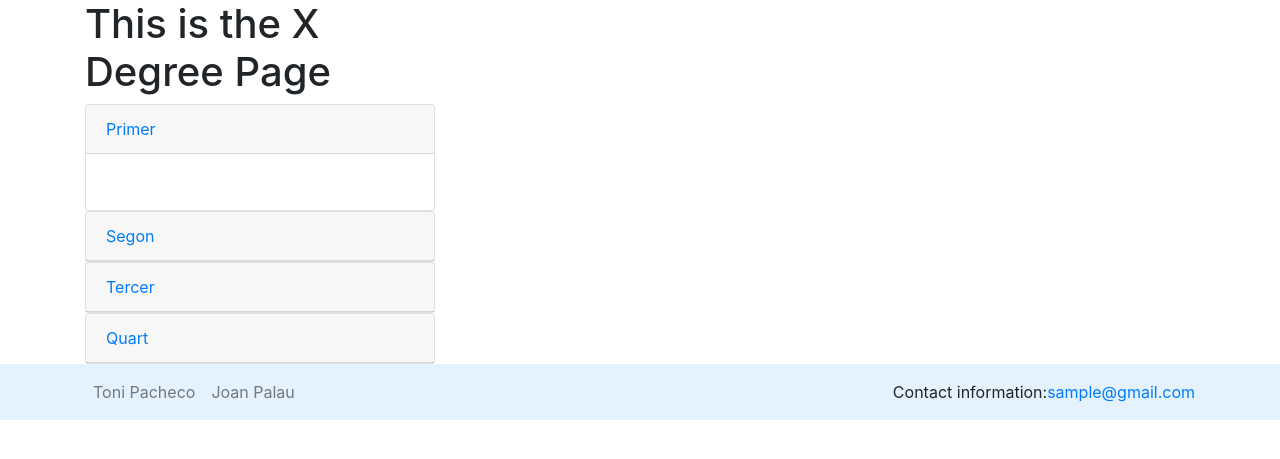
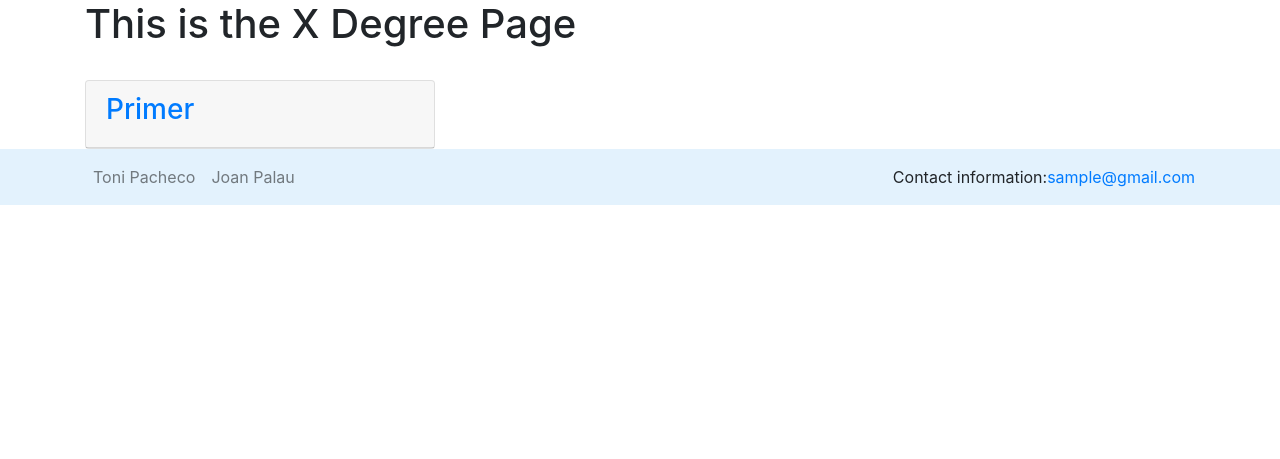
Before and after one commit to ToniPF/DegreeVoting, a Django app: template degree_voting/polls/templates/polls/degree_info.html in a window 1280 px wide. Shown: the part 56-515 px from the top of the page. Run offline with Django 3.2, Linux system fonts and the light colour scheme; the template is opened without the code that fills it: most values are stand-ins (such as "Sample title", 1, 10 or a date in 2020); some libraries are stand-ins or nearby versions.

```diff
--- a/degree_voting/polls/templates/polls/degree_info.html
+++ b/degree_voting/polls/templates/polls/degree_info.html
@@ -2,73 +2,44 @@
 {% block content%}
 
 <main role="main" class="container-fluid"></main>
+<h1>This is the X Degree Page</h1>
+<br />
     <div class="row">
+        {% regroup context|dictsort:"course" by course as course_list %}
         <div class="col-sm-4">
-            <h1>This is the X Degree Page</h1>
             <div id="accordion">
+             {% for course in course_list %}
               <div class="card">
                 <div class="card-header">
-                  <a class="card-link" data-toggle="collapse" href="#collapseOne">
-                    Primer
+                  <a class="collapsed card-link" data-toggle="collapse" href="#collapse{{ course.grouper }}">
+                    {% if forloop.counter == 1 %}
+                        <h3>Primer</h3>
+                    {% elif forloop.counter == 2 %}
+                        <h3>Segon</h3>
+                    {% elif forloop.counter == 3 %}
+                        <h3>Tercer</h3>
+                    {% elif forloop.counter == 4 %}
+                        <h3>Quart</h3>
+                    {% elif forloop.counter == 5 %}
+                        <h3>Cinquè</h3>
+                    {% endif %}
                   </a>
                 </div>
-                <div id="collapseOne" class="collapse show" data-parent="#accordion">
+                <div id="collapse{{ course.grouper }}" class="collapse" data-parent="#accordion">
                   <div class="card-body">
                       <ul>
-                          {% for item in context %}
-                      {% if item.course == 1 %}
-                        <li><a href="#">{{ item.subject_id }}</a></li>
-                      {% endif %}
-                    {% endfor %}
+                          {% for subject in course.list %}
+                        <li><a href="#">{{ subject.subject_id }}</a></li>
+                          {% endfor %}
                       </ul>
                   </div>
                 </div>
               </div>
-
-              <div class="card">
-                <div class="card-header">
-                  <a class="collapsed card-link" data-toggle="collapse" href="#collapseTwo">
-                    Segon
-                  </a>
-                </div>
-                <div id="collapseTwo" class="collapse" data-parent="#accordion">
-                  <div class="card-body">
-                    Lorem ipsum..
-                  </div>
-                </div>
-              </div>
-
-              <div class="card">
-                <div class="card-header">
-                  <a class="collapsed card-link" data-toggle="collapse" href="#collapseThree">
-                    Tercer
-                  </a>
-                </div>
-                <div id="collapseThree" class="collapse" data-parent="#accordion">
-                  <div class="card-body">
-                    Lorem ipsum..
-                  </div>
-                </div>
-              </div>
-                <div class="card">
-                <div class="card-header">
-                  <a class="collapsed card-link" data-toggle="collapse" href="#collapseFour">
-                    Quart
-                  </a>
-                </div>
-                <div id="collapseFour" class="collapse" data-parent="#accordion">
-                  <div class="card-body">
-                    Lorem ipsum..
-                  </div>
-                </div>
-              </div>
-
+                {% endfor %}
             </div>
         </div>
         <div class="col-sm-8">
 
         </div>
     </div>
-
-
 {% endblock content%}
```
Also changed, not shown: degree_voting/polls/views.py (+13 -1 lines).
